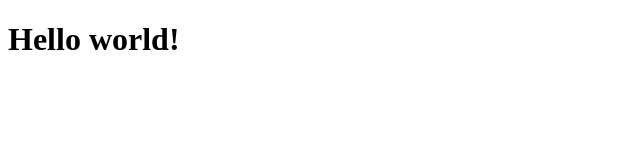
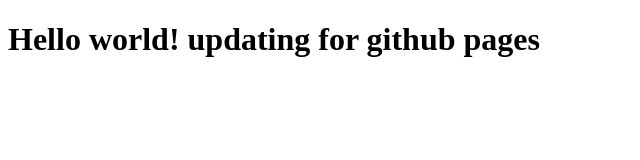
Before and after one commit to 3gwebtrain/actions-hero, a plain HTML site: page index.html in a window 1280 px wide. Shown: the whole page, without its empty margins (0-640 px from the left). Drawn offline with Linux system fonts and the light colour scheme.

Commit message:
for pages

```diff
--- a/index.html
+++ b/index.html
@@ -9,6 +9,6 @@
     <title>Document</title>
   </head>
   <body>
-    <h1>Hello world!</h1>
+    <h1>Hello world! updating for github pages</h1>
   </body>
 </html>
```
